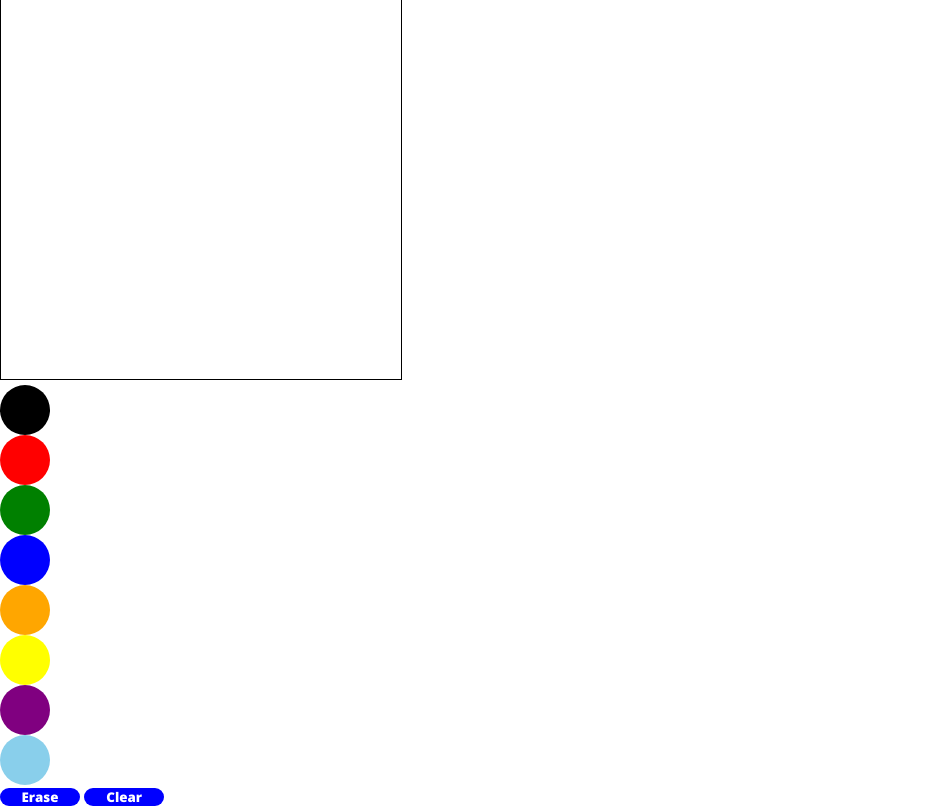
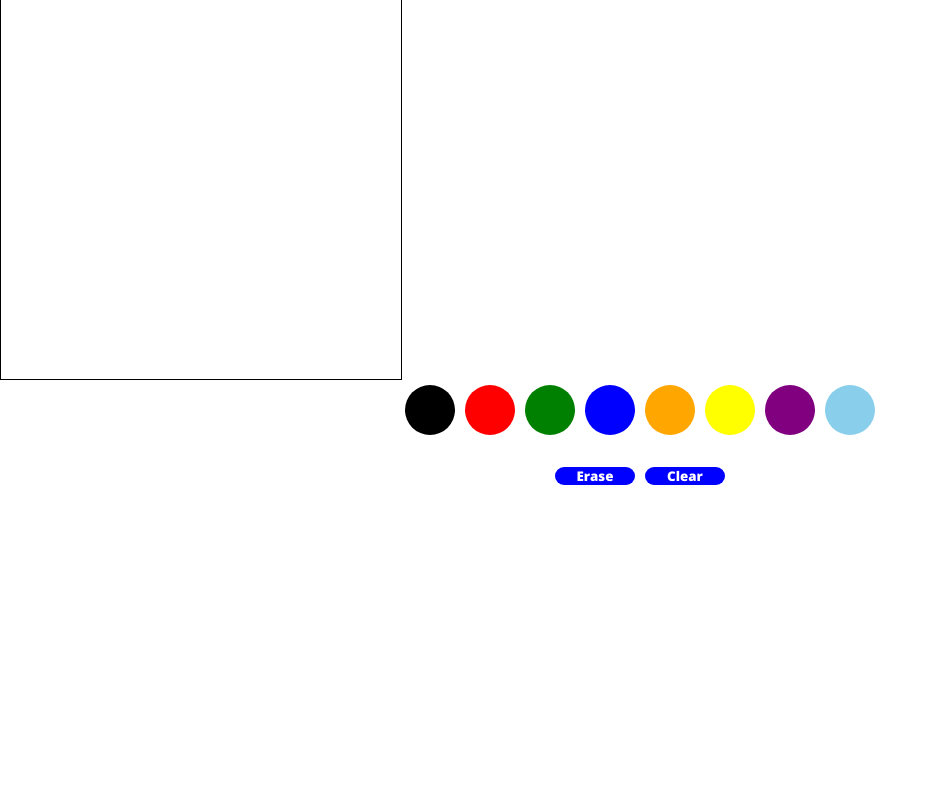
Before and after one commit to AleksandrukZakhar/Etch-A-Sketch, a plain HTML site: page index.html in a window 1280 px wide. Shown: the part 97-904 px from the top of the page, without its empty margins (0-938 px from the left). After the commit the page ends 800 px from the top, so only its background shows below. Drawn offline with nearby package versions, Linux system fonts and the light colour scheme.

Commit message:
some styles

```diff
--- a/index.html
+++ b/index.html
@@ -9,10 +9,12 @@
   </head>
   <body>
     <h1 class="title">Etch-A-Sketch</h1>
-    <canvas></canvas>
+    <canvas class="canvas"></canvas>
     <div class="palette-container"></div>
-    <button class="btn erase">Erase</button>
-    <button class="btn clear">Clear</button>
+    <div class="btn-container">
+      <button class="btn erase">Erase</button>
+      <button class="btn clear">Clear</button>
+    </div>
     <script src="index.js"></script>
   </body>
 </html>
--- a/styles.css
+++ b/styles.css
@@ -16,17 +16,25 @@ canvas {
     border: 1px solid hsl(0, 0%, 0%);
 }
 
-.color-palette {
+.palette-container {
     display: flex;
-    flex-direction: column;
     align-items: center;
     justify-content: center;
+    gap: 10px;
 }
 
 .color {
     width: 50px;
     height: 50px;
     border-radius: 50%;
+}
+
+.btn-container {
+    display: flex;
+    align-items: center;
+    justify-content: center;
+    gap: 10px;
+    margin-top: 2rem;
 }
 
 .btn {
```
